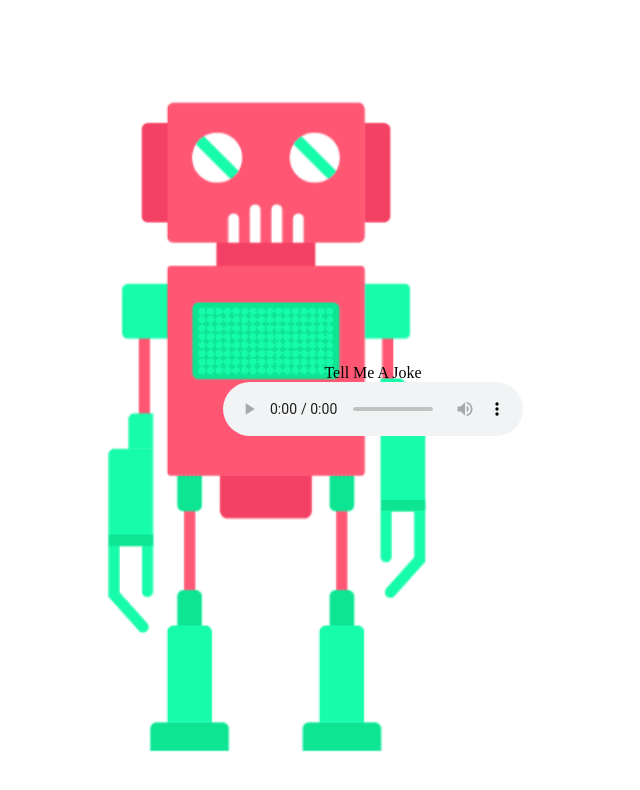
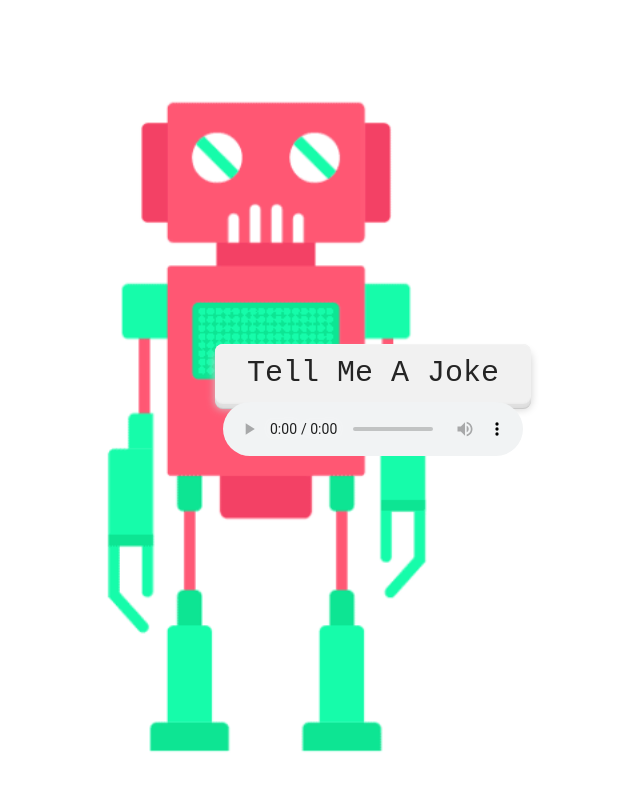
Before and after one commit to AhhadQamar/20-JavaScript-Projects, a plain HTML site: page tell-a-joke/index.html in a window 1280 px wide. Shown: the whole page, without its empty margins (267-907 px from the left). Drawn offline with Linux system fonts and the light colour scheme.

Commit message:
iftar-time completed

```diff
--- a/tell-a-joke/index.html
+++ b/tell-a-joke/index.html
@@ -9,7 +9,8 @@
 <body>
     <!-- Container -->
     <div class="joke-container">
-
+        <!-- Button -->
+        <button id="button" class="button">
             Tell Me A Joke
         </button>
         <!-- Audio -->
```
